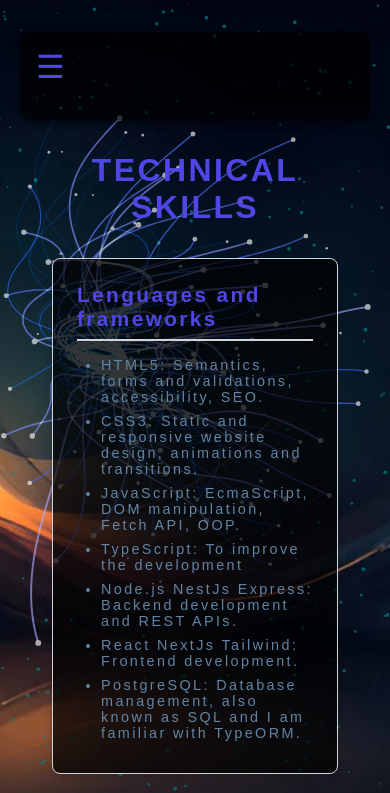
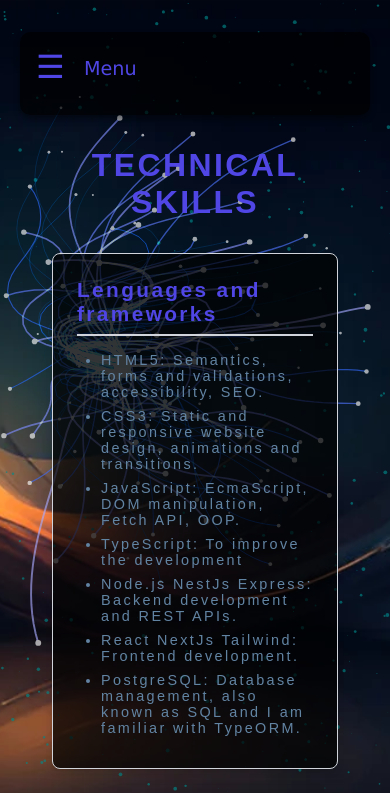
Before and after one commit to PinchaoRamiro/Portafolio_Ramiro_Pinchao, a React (Vite) app: page /Skills in a window 390 px wide. Shown: the top 793 px of the page. Built offline with nearby package versions, Linux system fonts and the light colour scheme.

Commit message:
add the word menu in the nav

```diff
--- a/src/pages/Nav.tsx
+++ b/src/pages/Nav.tsx
@@ -16,6 +16,7 @@ const Navbar: React.FC<NavbarProps> = ({ onToggleFlip }) => {
     <nav className="container-nav">
       <button title='Menu' onClick={toggleMenu} className="menu-button">
         ☰
+        <p className={`${isMenuOpen ? '' : 'Word_menu'}`}>Menu</p>
       </button>
       <div className={`menu ${isMenuOpen ? 'close' : ''}`}>
         <Link className='route' to="/" onClick={onToggleFlip}>Home</Link>
--- a/src/styles/nav.css
+++ b/src/styles/nav.css
@@ -50,6 +50,20 @@
   font-family: 'Courier New', Courier, monospace;
   cursor: pointer;
   transition: transform 0.3s ease, color 0.3s ease;
+  align-self: start;
+  display:flex;
+  gap: 1.2rem;
+  text-align: center;
+}
+
+.menu-button p {
+  font-family:Verdana, Geneva, Tahoma, sans-serif;
+  font-size: 1.2rem;
+  margin: auto;
+}
+
+.Word_menu{
+  display:none;
 }
 
 .menu-button:hover {
@@ -90,11 +104,23 @@
     width: 100%;
   }
 
+  .Word_menu{
+    display:none;
+  }
+
   .menu-button {
-    margin:0 0 1rem 0;
+    margin: 0rem;
     align-self: start;
-    display: block;
+    display:flex;
+    gap: 1.2rem;
+    text-align: center;
+    margin-bottom: 0.7rem;
+  }
 
+
+  .menu-button p {
+    font-family:Verdana, Geneva, Tahoma, sans-serif;
+    margin: auto;
   }
 
   .menu .route {
@@ -124,6 +150,20 @@
     padding: 0;
   }
 
+  .menu-button{
+    margin-bottom: 0.7rem;
+  }
+
+  .menu-button p{
+    display:none;
+  }
+
+  .menu-button .Word_menu{
+    margin: auto;
+    padding: 0;
+    display:flex;
+  }
+
   .menu.close .route {
     width: 100%;
     padding: 12px;
@@ -140,6 +180,10 @@
     align-self: start;
   }
 
+  .Word_menu{
+    display: flex;
+  }
+
   .menu.close .route {
     font-size: 0.8rem;
     padding: 10px;
```
Also changed, not shown: Licence_moster.txt (added).
